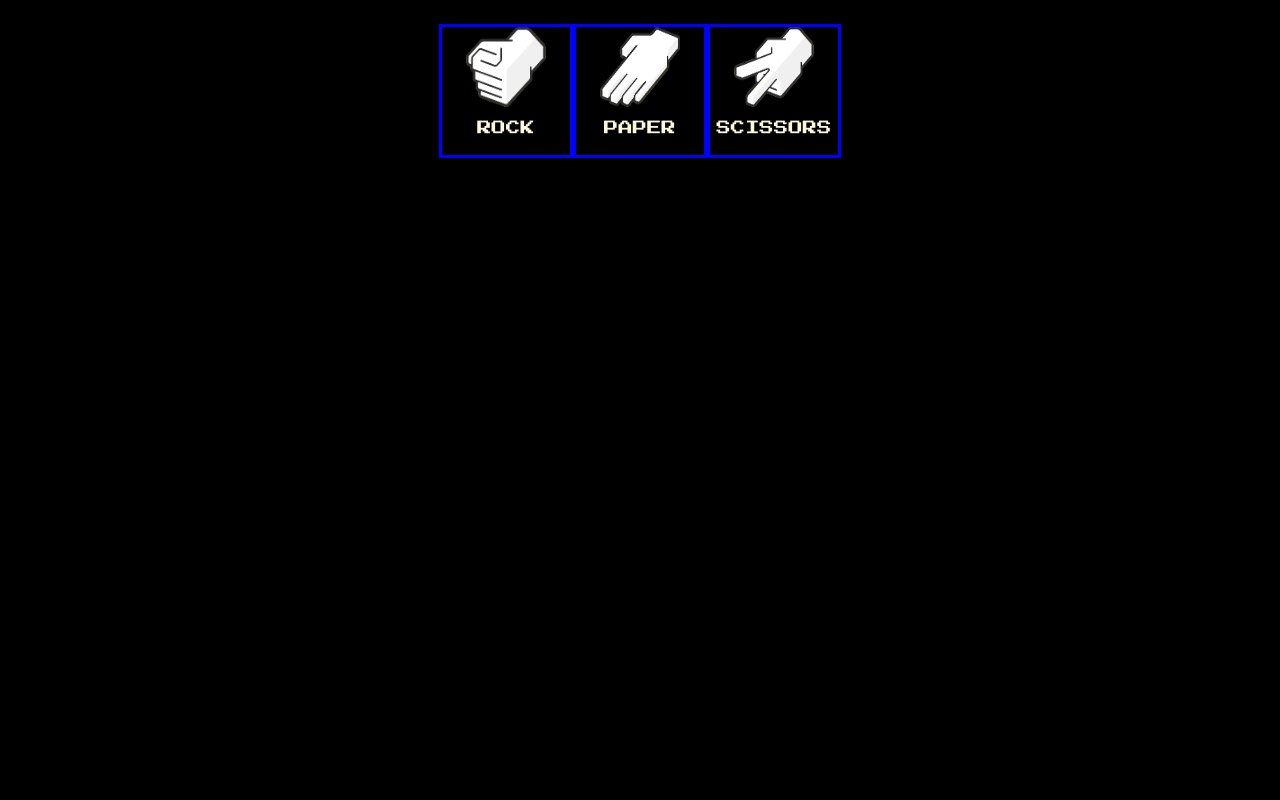
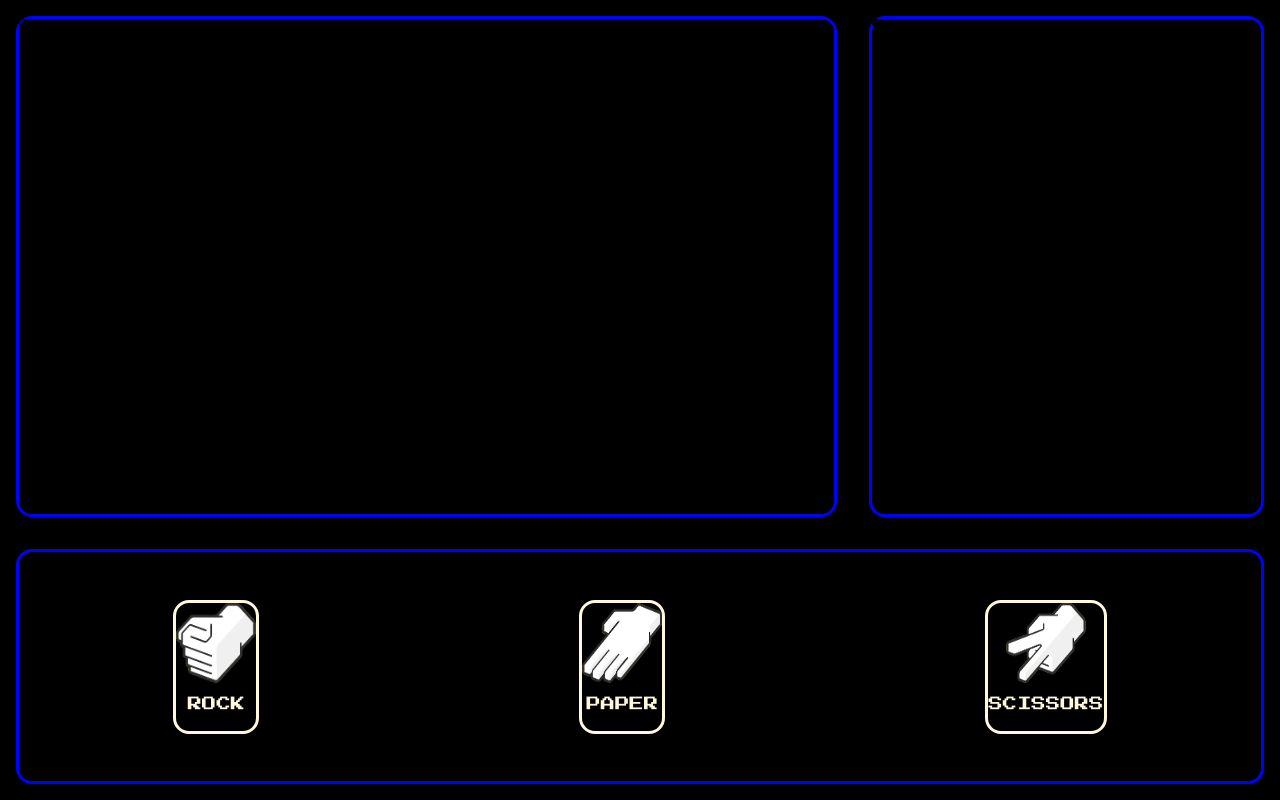
Before and after one commit to PixelArtHistorian/the_odin_projects, a plain HTML site: page rock-paper-scissors/src/index.html in a window 1280 px wide. Drawn offline with Linux system fonts and the light colour scheme.

Commit message:
Added basic layout

```diff
--- a/rock-paper-scissors/src/index.html
+++ b/rock-paper-scissors/src/index.html
@@ -8,8 +8,8 @@
         href="https://fonts.googleapis.com/css2?family=Press+Start+2P&display=swap">
     </head>
     <body>
-        <div id="gameboard">
-            <div id="field">
+        <div class="gameboard">
+            <div class="field">
             <div>Campo di gioco</div>
            </div>
             <div class="controls">
@@ -32,7 +32,7 @@
                     </div>
                 </div>
             </div>
-            <div id="scoreboard">
+            <div class="scoreboard">
                 <div>Score</div>
             </div>
         </div>
--- a/rock-paper-scissors/src/style.css
+++ b/rock-paper-scissors/src/style.css
@@ -1,9 +1,13 @@
-html{
+html,body{
     background: black;
+    margin:0;
+    height: 100%;
     font-family: 'Press Start 2P';
 }
+
 .gameboard{
     display: grid;
+    height : 100%;
     grid-template-rows: 1fr 1fr 1fr;
     grid-template-columns: 1fr 1fr 1fr;
     grid-template-areas:
@@ -12,8 +16,25 @@ html{
     "input input input";
 }
 
+.field{
+    grid-area: field;
+    border: solid blue;
+    border-radius: 1rem;
+    margin: 1rem;
+}
+
+.scoreboard{
+    grid-area: score;
+    border: solid blue;
+    border-radius: 1rem;
+    margin: 1rem;
+}
+
 .controls{
     grid-area: input;
+    border: solid blue;
+    border-radius: 1rem;
+    margin: 1rem;
     display: flex;
     flex:1;
     align-items: center;
@@ -23,7 +44,10 @@ html{
     display: flexbox;
     width: 8rem;
     height: 8rem;
-    border: solid blue;
+    border: solid cornsilk;
+    border-radius: 1rem;
+    margin-left: 10rem;
+    margin-right: 10rem;
     color: cornsilk;
     text-align: center;
     font-size: 0.9rem;
```
